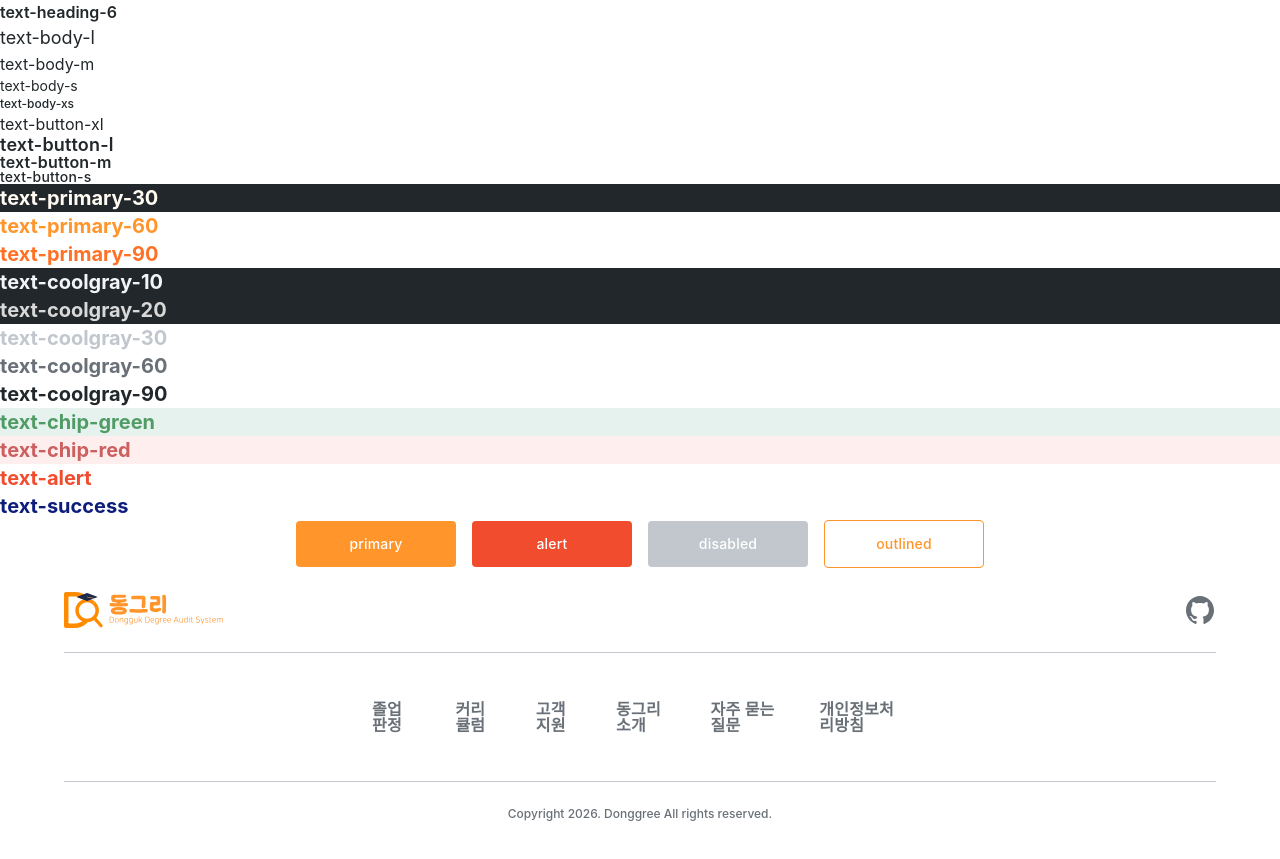
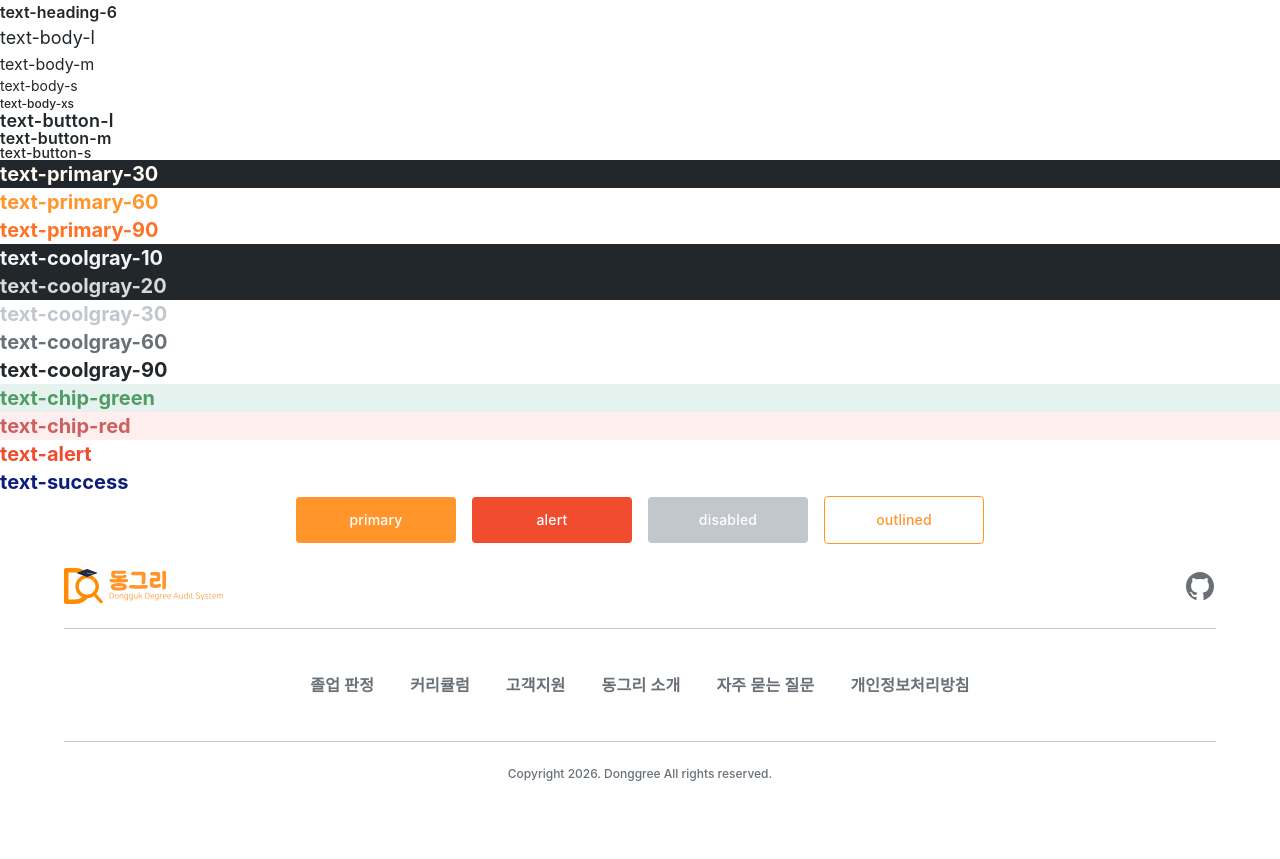
Before and after one commit to DonggukDegree/Donggree-FE, a React (Vite) app: page / in a window 1280 px wide. Shown: the part 451-1310 px from the top of the page. After the commit the page ends 1289 px from the top, so only its background shows below. Built offline with nearby package versions, Linux system fonts and the light colour scheme; a web font is replaced by a local one.

Commit message:
fix: 코드 리뷰 반영 - 오타 수정 및 삭제한 시스템 예제 삭제

```diff
--- a/src/components/common/footer.tsx
+++ b/src/components/common/footer.tsx
@@ -24,7 +24,7 @@ export default function Footer() {
           <Github className="w-8 h-8" />
         </a>
       </div>
-      <div className="w-full flex items-center text-button-m text-coolgray-60 gap-5 border-t border-b border-coolgray-30 py-9 px-75">
+      <div className="w-full flex items-center justify-center text-button-m text-coolgray-60 gap-5 border-t border-b border-coolgray-30 py-9">
         {NAV_ITEMS.map((item) => (
           <Link key={item.name} to={item.path} className="px-2 py-3 hover:text-primary-60 hover:cursor-pointer">
             {item.name}
--- a/src/pages/home.tsx
+++ b/src/pages/home.tsx
@@ -20,7 +20,6 @@ export default function Home() {
       <p className="text-body-xs text-coolgray-90">text-body-xs</p>
 
       {/* Button */}
-      <p className="text-button-xl text-coolgray-90">text-button-xl</p>
       <p className="text-button-l text-coolgray-90">text-button-l</p>
       <p className="text-button-m text-coolgray-90">text-button-m</p>
       <p className="text-button-s text-coolgray-90">text-button-s</p>
```
